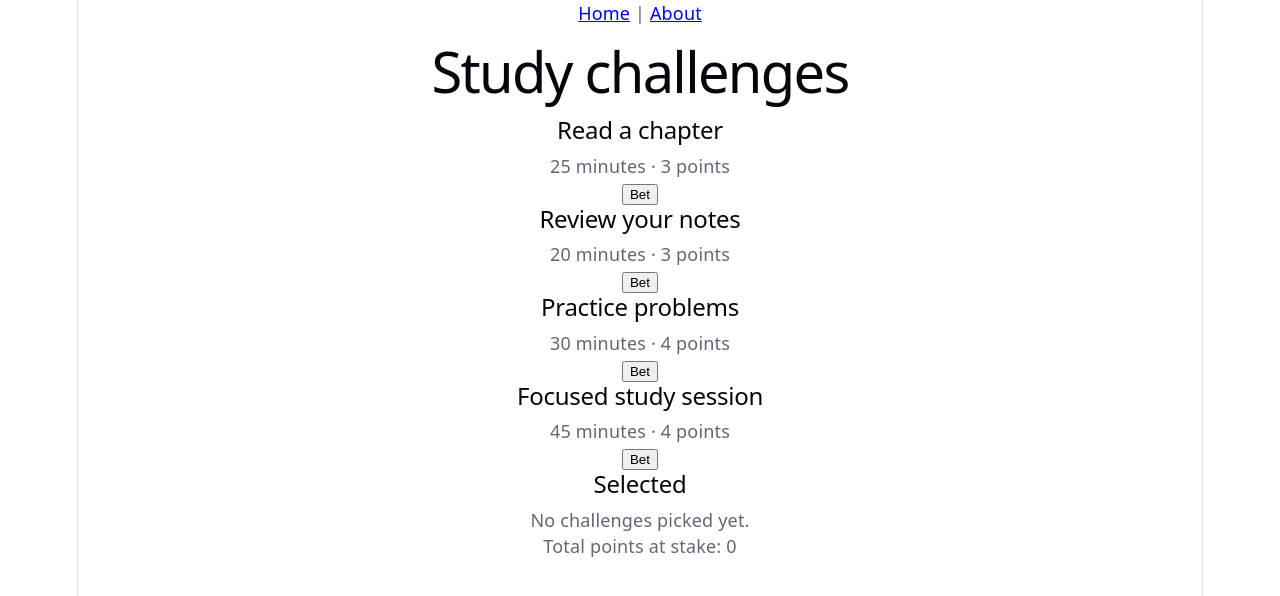
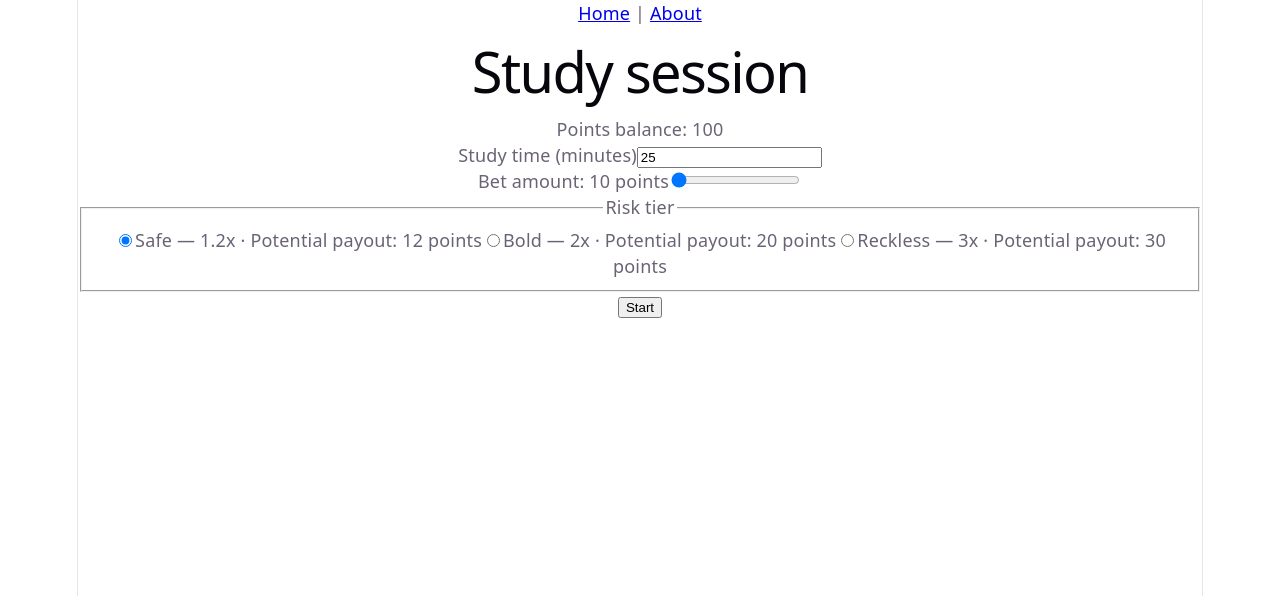
Before and after one commit to amagallon/ai-eng-fall-2026, a React (Vite) app in the folder client/: page / in a window 1280 px wide. Shown: the top 596 px of the page. Built offline with nearby package versions, Linux system fonts and the light colour scheme.

Commit message:
Add risk tier picker

```diff
--- /dev/null
+++ b/client/src/components/RiskTierPicker.jsx
@@ -0,0 +1,32 @@
+const riskTiers = [
+  { id: 'safe', label: 'Safe', multiplier: 1.2 },
+  { id: 'bold', label: 'Bold', multiplier: 2 },
+  { id: 'reckless', label: 'Reckless', multiplier: 3 },
+]
+
+function RiskTierPicker({ selectedTier, stake, onSelectTier }) {
+  return (
+    <fieldset>
+      <legend>Risk tier</legend>
+      {riskTiers.map((riskTier) => {
+        const potentialPayout = Number((stake * riskTier.multiplier).toFixed(2))
+
+        return (
+          <label key={riskTier.id}>
+            <input
+              type="radio"
+              name="risk-tier"
+              value={riskTier.id}
+              checked={selectedTier === riskTier.id}
+              onChange={() => onSelectTier(riskTier.id)}
+            />
+            {riskTier.label} — {riskTier.multiplier}x · Potential payout:{' '}
+            {potentialPayout} points
+          </label>
+        )
+      })}
+    </fieldset>
+  )
+}
+
+export default RiskTierPicker
--- a/client/src/pages/Home.jsx
+++ b/client/src/pages/Home.jsx
@@ -1,71 +1,97 @@
 import { useState } from 'react'
-import ChallengeCard from '../components/ChallengeCard'
-import challenges from '../challenges.json'
+import RiskTierPicker from '../components/RiskTierPicker'
 
 function Home() {
-  const [selection, setSelection] = useState({ challenges: [], total: 0 })
+  const [points, setPoints] = useState(100)
+  const [bet, setBet] = useState(10)
+  const [minutes, setMinutes] = useState(25)
+  const [tier, setTier] = useState('safe')
+  const [activeSession, setActiveSession] = useState(null)
 
-  function addChallenge(challenge) {
-    setSelection((current) => {
-      if (current.challenges.some((item) => item.id === challenge.id)) {
-        return current
-      }
+  const isBailout = points === 0
+  const stake = isBailout ? 0 : bet
+  const cannotAffordBet = !isBailout && bet > points
 
-      return {
-        challenges: [...current.challenges, challenge],
-        total: current.total + challenge.points,
-      }
-    })
+  function startSession(event) {
+    event.preventDefault()
+
+    if (activeSession || cannotAffordBet || minutes < 1) {
+      return
+    }
+
+    setPoints((currentPoints) => currentPoints - stake)
+    setActiveSession({ bet: stake, minutes, tier })
   }
-
-  function removeChallenge(challengeId) {
-    setSelection((current) => {
-      const remaining = current.challenges.filter((item) => item.id !== challengeId)
-
-      return {
-        challenges: remaining,
-        total: remaining.reduce((total, item) => total + item.points, 0),
-      }
-    })
-  }
-
-  const selectedIds = new Set(selection.challenges.map((challenge) => challenge.id))
 
   return (
     <main>
-      <h1>Study challenges</h1>
-      <section aria-label="Available study challenges">
-        {challenges.map((challenge) => (
-          <ChallengeCard
-            key={challenge.id}
-            challenge={challenge}
-            isSelected={selectedIds.has(challenge.id)}
-            onBet={addChallenge}
+      <h1>Study session</h1>
+      <p aria-live="polite">Points balance: {points}</p>
+
+      {activeSession ? (
+        <section aria-labelledby="session-heading">
+          <h2 id="session-heading">Bet locked in</h2>
+          <p>
+            {activeSession.minutes} minutes · {activeSession.bet} points at stake ·{' '}
+            {activeSession.tier}
+          </p>
+          <p>The timer and session results are not built yet.</p>
+        </section>
+      ) : (
+        <form onSubmit={startSession}>
+          <div>
+            <label htmlFor="minutes">Study time (minutes)</label>
+            <input
+              id="minutes"
+              type="number"
+              min="1"
+              step="1"
+              required
+              value={minutes || ''}
+              onChange={(event) => {
+                setMinutes(event.target.value === '' ? 0 : Number(event.target.value))
+              }}
+            />
+          </div>
+
+          <div>
+            <label htmlFor="bet">Bet amount: {bet} points</label>
+            <input
+              id="bet"
+              type="range"
+              min="10"
+              max="50"
+              step="1"
+              value={bet}
+              disabled={isBailout}
+              onChange={(event) => setBet(Number(event.target.value))}
+            />
+          </div>
+
+          {isBailout && (
+            <p>
+              You have 0 points, so this is a free bailout session with no points at
+              stake.
+            </p>
+          )}
+
+          <RiskTierPicker
+            selectedTier={tier}
+            stake={stake}
+            onSelectTier={setTier}
           />
-        ))}
-      </section>
 
-      <section aria-labelledby="selected-heading">
-        <h2 id="selected-heading">Selected</h2>
-        {selection.challenges.length === 0 ? (
-          <p>No challenges picked yet.</p>
-        ) : (
-          <ul>
-            {selection.challenges.map((challenge) => (
-              <li key={challenge.id}>
-                {challenge.name} — {challenge.minutes} minutes — {challenge.points} points
-                <button
-                  type="button"
-                  onClick={() => removeChallenge(challenge.id)}
-                >
-                  Remove
-                </button>
-              </li>
-            ))}
-          </ul>
-        )}
-        <p>Total points at stake: {selection.total}</p>
-      </section>
+          {cannotAffordBet && (
+            <p role="alert">
+              Your bet is higher than your points balance. Lower the bet to start.
+            </p>
+          )}
+
+          <button type="submit" disabled={cannotAffordBet}>
+            {isBailout ? 'Start free bailout session' : 'Start'}
+          </button>
+        </form>
+      )}
     </main>
   )
 }
```
